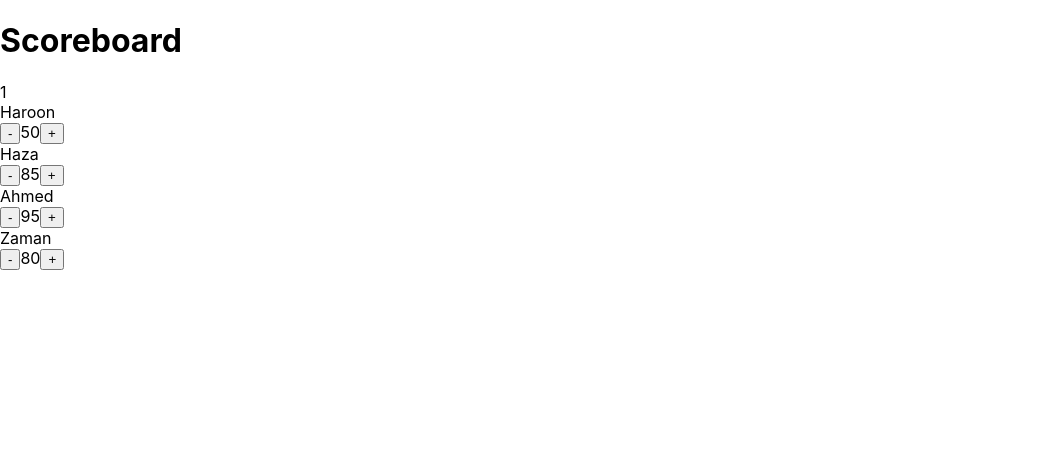
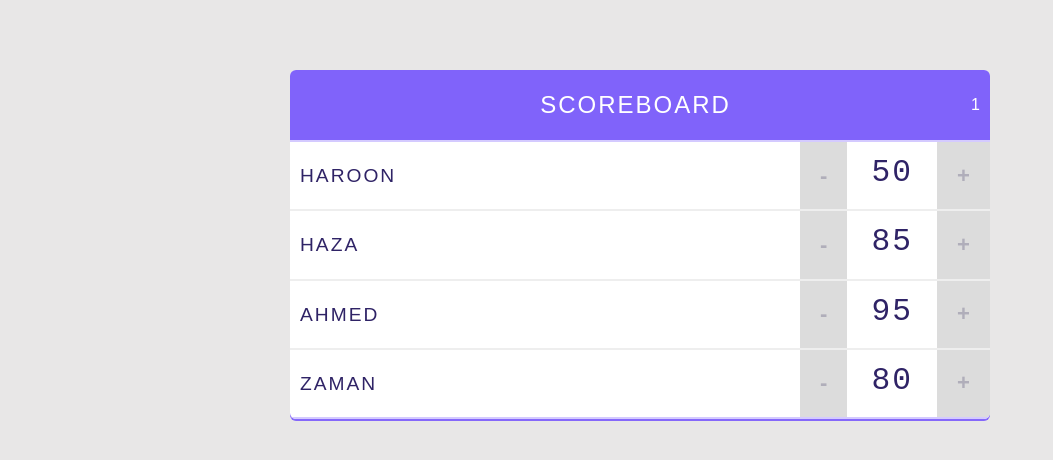
Before and after one commit to haroon97/react-scoreboard, a React (Create React App) app: page / in a window 1280 px wide. Shown: the top 460 px of the page, without its empty margins (0-1053 px from the left). Built offline with nearby package versions, Linux system fonts and the light colour scheme; the HTML template or start-up script is replaced by a standard one.

Commit message:
added styling

```diff
--- a/src/App.css
+++ b/src/App.css
@@ -1,32 +1,241 @@
-.App {
-  text-align: center;
+body {
+  background: #e8e7e7;
+  font-family: arial;
+  text-transform: uppercase;
 }
 
-.App-logo {
-  animation: App-logo-spin infinite 20s linear;
-  height: 40vmin;
+header {
+  color: #FFF;
+  padding: 5px 10px;
+  text-align: center;
+  display: flex;
+  align-items: center;
+  background-color: #8063FA;
+  border-bottom: solid 2px #D4CAFF;
 }
 
-.App-header {
-  background-color: #282c34;
-  min-height: 100vh;
-  display: flex;
-  flex-direction: column;
-  align-items: center;
-  justify-content: center;
-  font-size: calc(10px + 2vmin);
-  color: white;
+header h1 {
+  flex-grow: 1;
+  font-size: 1.5em;
+  letter-spacing: 2px;
+  font-weight: normal;
 }
 
-.App-link {
-  color: #61dafb;
+/* FORMS */
+
+form {
+  display: flex;
+  background-color: #8063FA;
 }
 
-@keyframes App-logo-spin {
-  from {
-    transform: rotate(0deg);
+input[type=text] {
+  flex-grow: 1;
+  border-width: 0 0 1px 0;
+  margin: 15px 10px 15px 15px;
+  padding: 10px;
+  border-radius: 5px;
+  background-color: #5B45B9;
+  border-style: none;
+  text-shadow: none;
+  text-transform: uppercase;
+  color: #C7BCF8;
+  letter-spacing: 2px;
+  outline: none;
+}
+
+input[type=text]::-webkit-input-placeholder{
+  color: #C7BCF8;
+  letter-spacing: 2px;
+}
+
+input[type=text]:focus{
+  background-color: rgba(0, 0, 0, 0.2);
+}
+
+input[type=submit] {
+  display: block;
+  font-size: .6em;
+  margin: 15px 15px 15px 0;
+  padding: 10px;
+  background-color: #44338D;
+  border-radius: 5px;
+  border: none;
+  color: #fff;
+  letter-spacing: 2px;
+  font-weight: bold;
+  text-shadow: none;
+  text-transform: uppercase;
+  cursor: pointer;
+}
+
+button,
+input[type=submit] {
+  outline: none;
+  transition: background-color 0.2s ease,
+              color 0.2s ease;
+}
+
+/* ICONS */
+
+svg {
+  width: 28px;
+  height: 19px;
+  margin-right: 5px;
+  fill: #F0F0F0;
+}
+
+.is-high-score {
+  fill: #FFC657;
+  animation: grow 0.35s ease-in-out;
+  transform-origin: 50% 50%;
+}
+
+@keyframes grow {
+  50% { transform: scale(1.4) rotate(-3deg); }
+}
+
+/* COMPONENT STYLES -------------------- */
+
+.scoreboard {
+  background: #fff;
+  width: 700px;
+  margin: 70px auto;
+  box-shadow: 0 2px 0 rgb(133, 104, 250);
+  border-radius: 6px;
+  overflow: hidden;
+}
+
+.player {
+  display: flex;
+  font-size: 1.2em;
+  border-bottom: solid 2px #EEEEEE;
+  letter-spacing: 2px;
+}
+
+  .player:last-of-type {
+    border-bottom-color: #D4CAFF;
   }
-  to {
-    transform: rotate(360deg);
+
+  .player-name:hover .remove-player {
+    visibility: visible;
   }
+
+  .player-name,
+  .counter-score {
+    color: #2F2366;
+  }
+
+  .player-name {
+    flex-grow: 1;
+    line-height: 3.5em;
+    padding-left: 10px;
+  }
+
+  .remove-player {
+    font-size: 1.15em;
+    border: none;
+    outline: none;
+    visibility: hidden;
+    color: #EF5350;
+    cursor: pointer;
+    margin: 0 10px 0 0;
+    padding: 0;
+    background: none;
+  }
+
+.stats,
+.stopwatch {
+  width: 170px;
 }
+
+.stats {
+  margin: 0 0 0 28px;
+  font-weight: normal;
+}
+
+  .stats td:first-child {
+    text-align: right;
+    font-weight: normal;
+    letter-spacing: 2px;
+    font-size: .7em;
+  }
+
+  .stats td:last-child {
+    text-align: left;
+  }
+
+.stopwatch {
+  padding: 15px 10px 5px 10px;
+  margin: -5px -10px -5px 10px;
+  background: #5B45B9;
+}
+
+  .stopwatch-time {
+    display: block;
+    font-family: monospace;
+    font-size: 2.15em;
+  }
+
+  .stopwatch button {
+    margin: 8px 5px;
+    background-color: #44338D;
+    border-radius: 5px;
+    padding: 7px 8px;
+    border: none;
+    color: #fff;
+    letter-spacing: 2px;
+    font-weight: bold;
+    text-shadow: none;
+    text-transform: uppercase;
+  }
+
+  .stopwatch button:hover,
+  input[type=submit]:hover {
+    background: #fff;
+    color: #44338D;
+    cursor: pointer;
+  }
+
+  .stopwatch h2 {
+    font-size: .6em;
+    margin: 0;
+    font-weight: normal;
+    letter-spacing: 2px;
+  }
+
+.counter {
+  display: flex;
+  width: 190px;
+}
+
+  .counter-action {
+    border: none;
+    font-size: 1.15em;
+    font-weight: bold;
+    color: #B0AEBA;
+    background-color: #DCDCDC;
+    display: block;
+    padding: 20px 20px;
+    cursor: pointer;
+    outline: none;
+  }
+
+  .counter-action:hover {
+    color: #fff;
+  }
+
+  .increment:hover {
+    background: #83D97C;
+  }
+
+  .decrement:hover {
+    background: #EF5350;
+  }
+
+  .counter-score {
+    flex-grow: 1;
+    text-align: center;
+    font-family: monospace;
+    font-size: 2em;
+    line-height: 2em;
+  }
--- a/src/App.js
+++ b/src/App.js
@@ -29,7 +29,7 @@
 class App extends Component {
   render() {
     return (
-      <div>
+      <div className='scoreboard'>
         <Header title="Scoreboard" player={1}/>
         {players.map((player) => {
           return <Player
```
